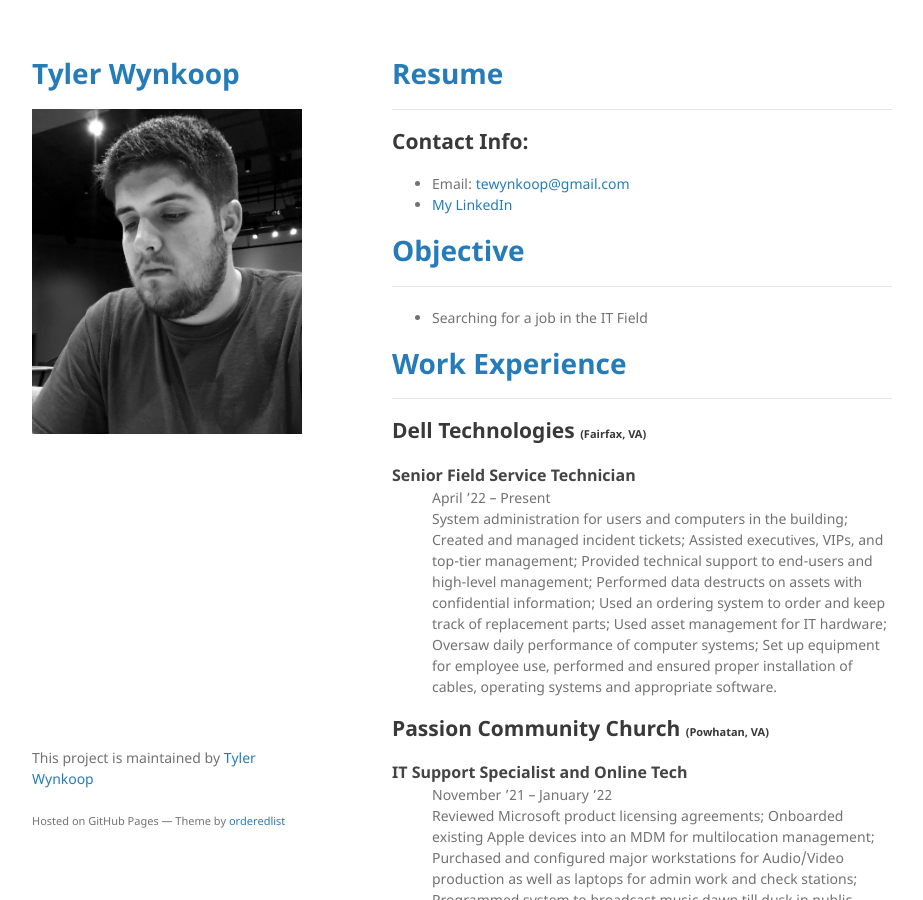
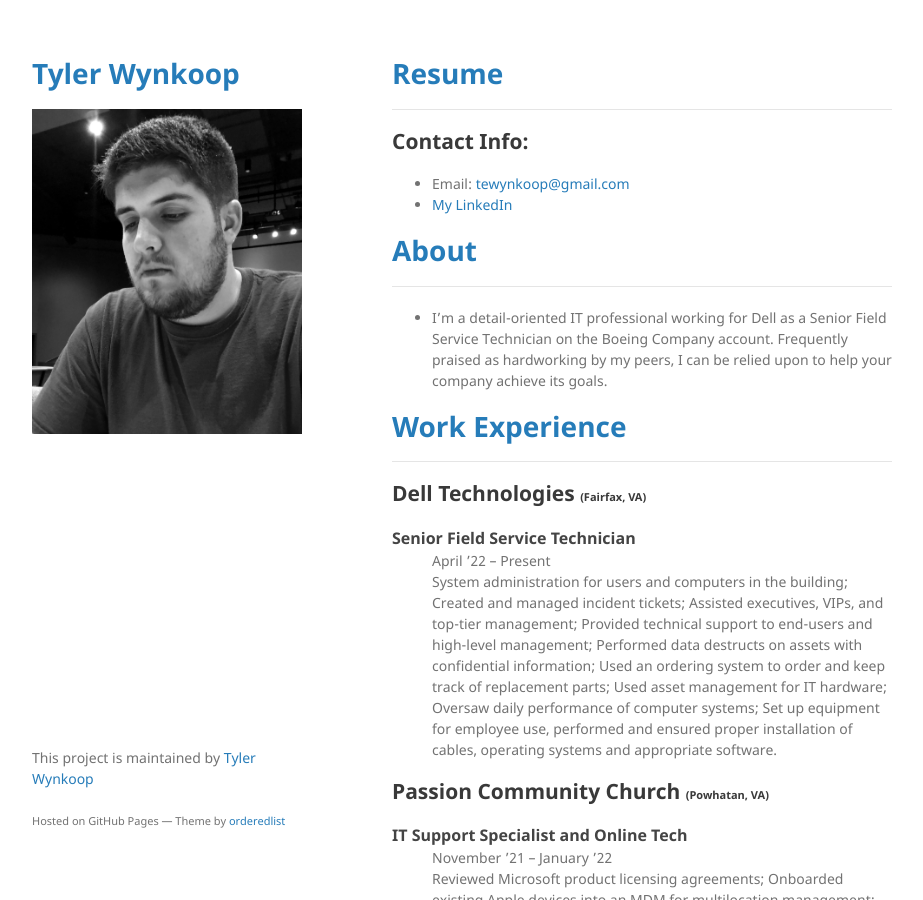
Before and after one commit to tewynkoop/TylerWynkoop, a Jekyll site: the page built from index.md, in a window 1280 px wide and 900 px high. Shown: the whole window, without its empty margins (178-1101 px from the left). Built offline with Jekyll 4.4.1, drawn with Linux system fonts in a browser that asks for light colours; a script that is not in the unit is left out; our own code applies the rules of GitHub Pages for plain Markdown files.

Commit message:
Update index.md
changed out objective section for about section

```diff
--- a/index.md
+++ b/index.md
@@ -9,10 +9,10 @@ layout: default
 - Email: <tewynkoop@gmail.com>
 - [My LinkedIn](www.linkedin.com/in/tylerewynkoop)
 
-# <span style="color:#267CB9"> Objective </span>
+# <span style="color:#267CB9"> About </span>
 -----
 
-* Searching for a job in the IT Field
+* I'm a detail-oriented IT professional working for Dell as a Senior Field Service Technician on the Boeing Company account. Frequently praised as hardworking by my peers, I can be relied upon to help your company achieve its goals.
 
 # <span style="color:#267CB9"> Work Experience </span>
 -----
```
